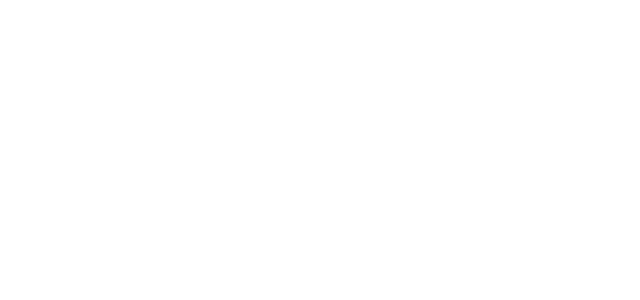
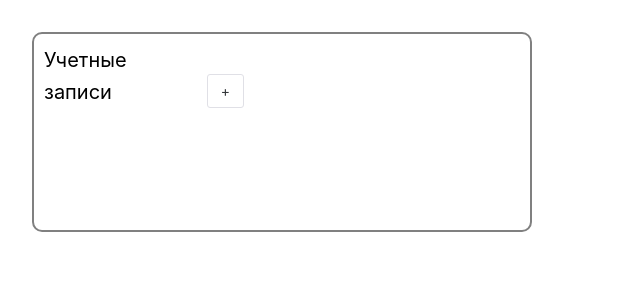
Before and after one commit to ten00m/test-task-vue, a Vue app: page / in a window 1280 px wide. Shown: the top 300 px of the page, without its empty margins (0-640 px from the left). Built offline with nearby package versions, Linux system fonts and the light colour scheme; the HTML template or start-up script is replaced by a standard one.

Commit message:
create header

```diff
--- a/src/App.vue
+++ b/src/App.vue
@@ -1,14 +1,21 @@
 <script setup lang="ts">
-
+    import Header from './components/Header.vue'
 </script>
 
 <template>
-  <main>
-
-  </main>
+    <main>
+        <div class="accounts">
+            <Header></Header>
+        </div>
+    </main>
 </template>
 
 <style scoped>
-
-
+    .accounts{
+        width: 500px;
+        height: 200px;
+        border: 2px solid gray;
+        padding: 10px;
+        border-radius: 10px;
+    }
 </style>
--- a/src/assets/base.css
+++ b/src/assets/base.css
@@ -1,26 +1,4 @@
 /* color palette from <https://github.com/vuejs/theme> */
-:root {
-  --vt-c-white: #ffffff;
-  --vt-c-white-soft: #f8f8f8;
-  --vt-c-white-mute: #f2f2f2;
-
-  --vt-c-black: #181818;
-  --vt-c-black-soft: #222222;
-  --vt-c-black-mute: #282828;
-
-  --vt-c-indigo: #2c3e50;
-
-  --vt-c-divider-light-1: rgba(60, 60, 60, 0.29);
-  --vt-c-divider-light-2: rgba(60, 60, 60, 0.12);
-  --vt-c-divider-dark-1: rgba(84, 84, 84, 0.65);
-  --vt-c-divider-dark-2: rgba(84, 84, 84, 0.48);
-
-  --vt-c-text-light-1: var(--vt-c-indigo);
-  --vt-c-text-light-2: rgba(60, 60, 60, 0.66);
-  --vt-c-text-dark-1: var(--vt-c-white);
-  --vt-c-text-dark-2: rgba(235, 235, 235, 0.64);
-}
-
 /* semantic color variables for this project */
 :root {
   --color-background: var(--vt-c-white);
--- a/src/assets/main.css
+++ b/src/assets/main.css
@@ -5,31 +5,7 @@
   margin: 0 auto;
   padding: 2rem;
   font-weight: normal;
+  display: flex;
+  align-items: center;
+  align-self: center;
 }
-
-a,
-.green {
-  text-decoration: none;
-  color: hsla(160, 100%, 37%, 1);
-  transition: 0.4s;
-  padding: 3px;
-}
-
-@media (hover: hover) {
-  a:hover {
-    background-color: hsla(160, 100%, 37%, 0.2);
-  }
-}
-
-@media (min-width: 1024px) {
-  body {
-    display: flex;
-    place-items: center;
-  }
-
-  #app {
-    display: grid;
-    grid-template-columns: 1fr 1fr;
-    padding: 0 2rem;
-  }
-}
--- /dev/null
+++ b/src/components/Header.vue
@@ -0,0 +1,24 @@
+<script setup lang="ts">
+    import {NButton} from 'naive-ui'
+    import {NPageHeader} from 'naive-ui'
+</script>
+<template>
+    <div class="accounts-header">
+        <h1>Учетные записи</h1>
+        <NButton>+</NButton>
+    </div>
+</template>
+<style scoped>
+    h1{
+        font-size: 20px;
+        width: 150px;
+    }
+    .accounts-header{
+        display: flex;
+        flex-direction: row;
+        width: 200px;
+        justify-content: space-between;
+        align-items: end;
+    }
+
+</style>
```
Also changed, not shown: src/assets/logo.svg (deleted).
